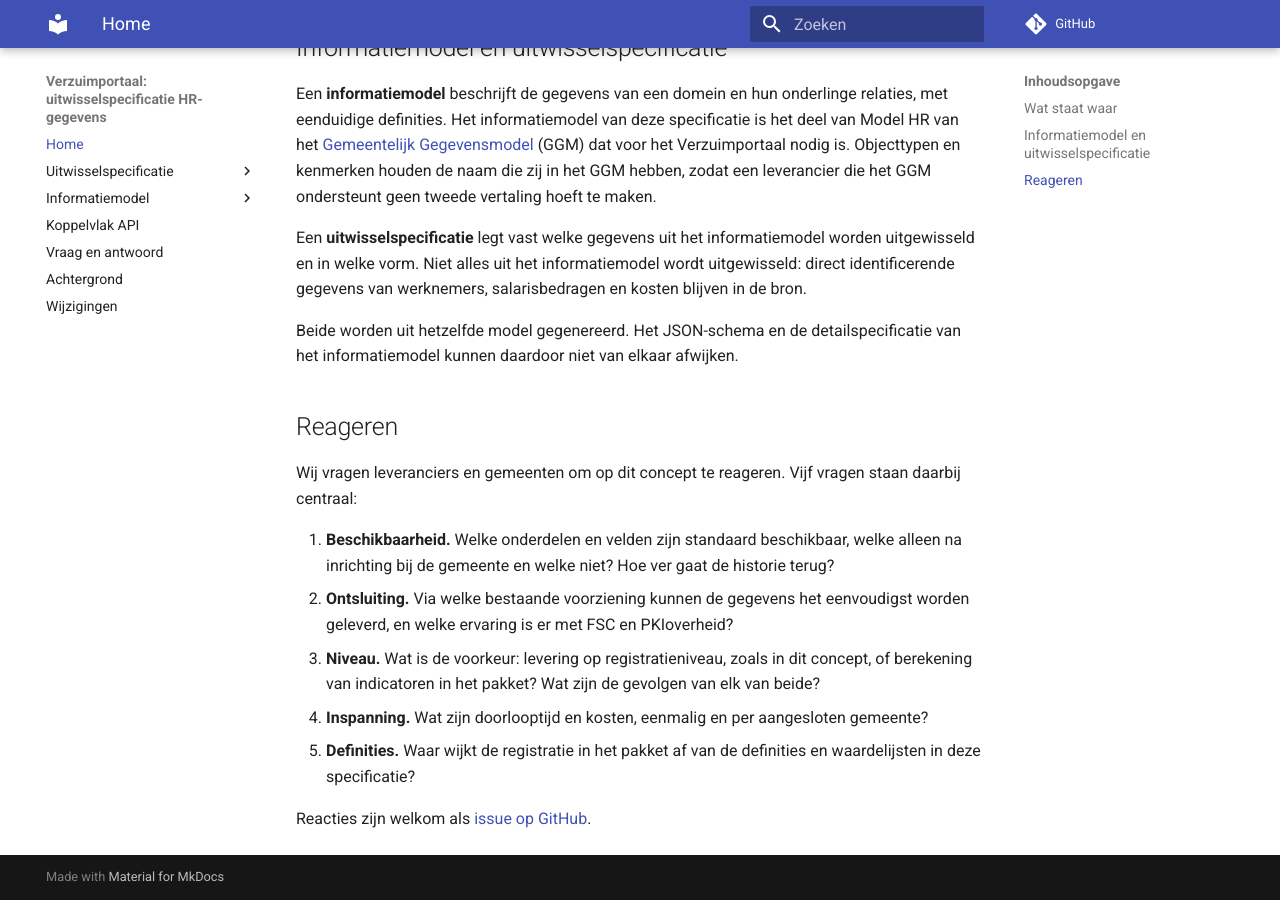
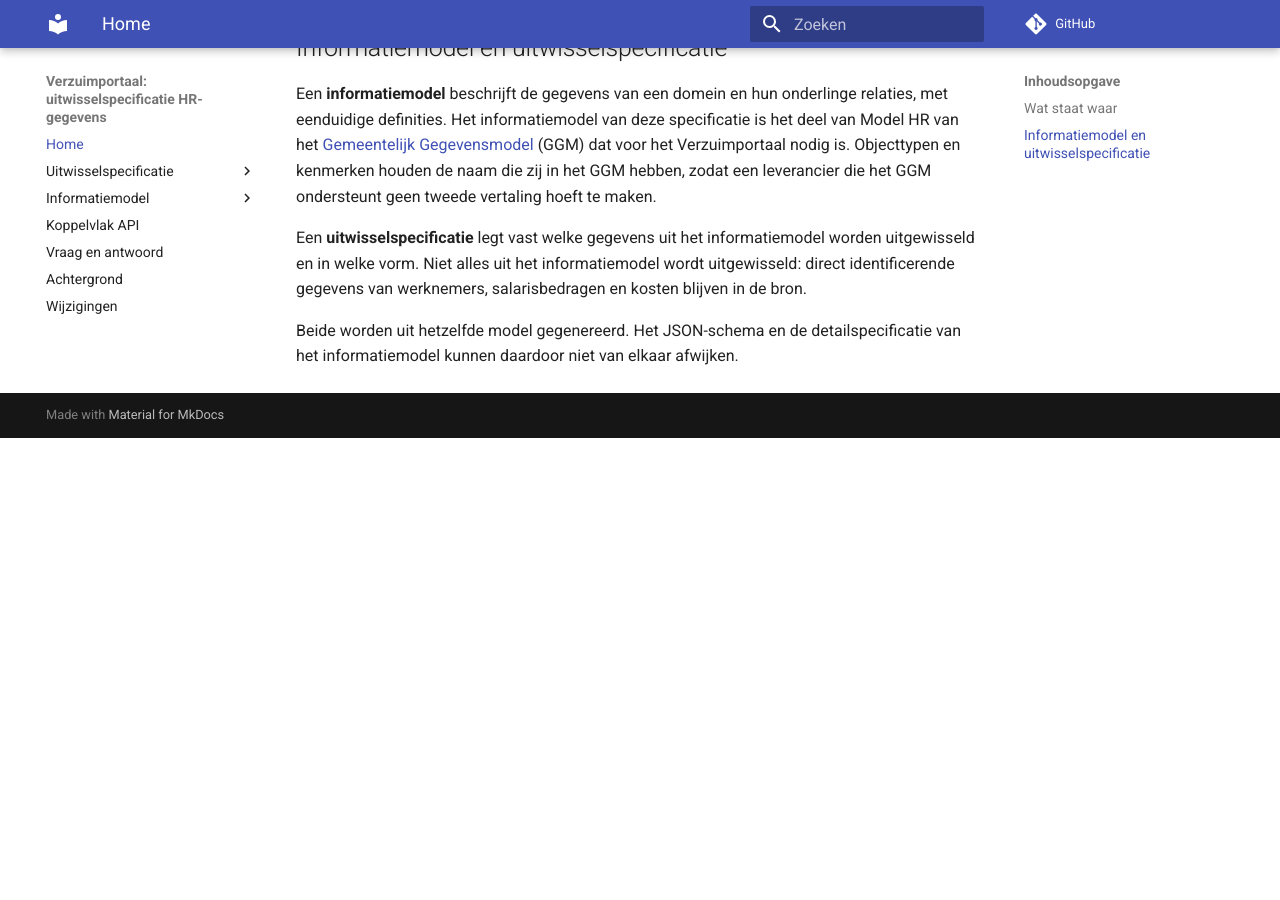
Before and after one commit to brienen/verzuimdata, an MkDocs documentation site: the page built from docs/index.md, in a window 1280 px wide and 900 px high, scrolled down 1044 px. Built offline with MkDocs 1.6.1 and Material for MkDocs 9.7.7, drawn with Linux system fonts in a browser that asks for light colours; comment, search, counter and statistics services are not loaded; the version menu is left out; after the commit the page ends 1482 px from its top, so only the background shows below that.

Commit message:
Startpagina: sectie Reageren eruit

```diff
--- a/docs/index.md
+++ b/docs/index.md
@@ -23,15 +23,3 @@ Een **informatiemodel** beschrijft de gegevens van een domein en hun onderlinge
 Een **uitwisselspecificatie** legt vast welke gegevens uit het informatiemodel worden uitgewisseld en in welke vorm. Niet alles uit het informatiemodel wordt uitgewisseld: direct identificerende gegevens van werknemers, salarisbedragen en kosten blijven in de bron.
 
 Beide worden uit hetzelfde model gegenereerd. Het JSON-schema en de detailspecificatie van het informatiemodel kunnen daardoor niet van elkaar afwijken.
-
-## Reageren
-
-Wij vragen leveranciers en gemeenten om op dit concept te reageren. Vijf vragen staan daarbij centraal:
-
-1. **Beschikbaarheid.** Welke onderdelen en velden zijn standaard beschikbaar, welke alleen na inrichting bij de gemeente en welke niet? Hoe ver gaat de historie terug?
-2. **Ontsluiting.** Via welke bestaande voorziening kunnen de gegevens het eenvoudigst worden geleverd, en welke ervaring is er met FSC en PKIoverheid?
-3. **Niveau.** Wat is de voorkeur: levering op registratieniveau, zoals in dit concept, of berekening van indicatoren in het pakket? Wat zijn de gevolgen van elk van beide?
-4. **Inspanning.** Wat zijn doorlooptijd en kosten, eenmalig en per aangesloten gemeente?
-5. **Definities.** Waar wijkt de registratie in het pakket af van de definities en waardelijsten in deze specificatie?
-
-Reacties zijn welkom als [issue op GitHub](https://github.com/brienen/verzuimdata/issues).
```
